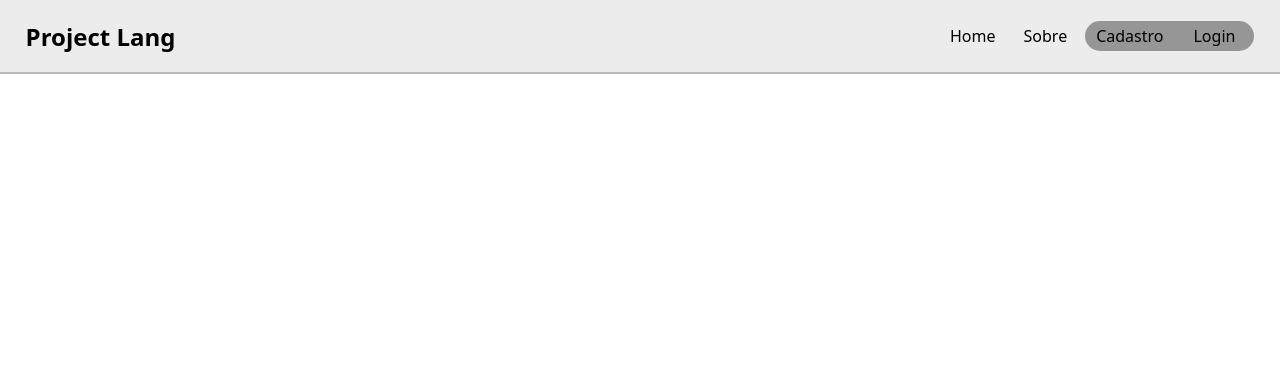
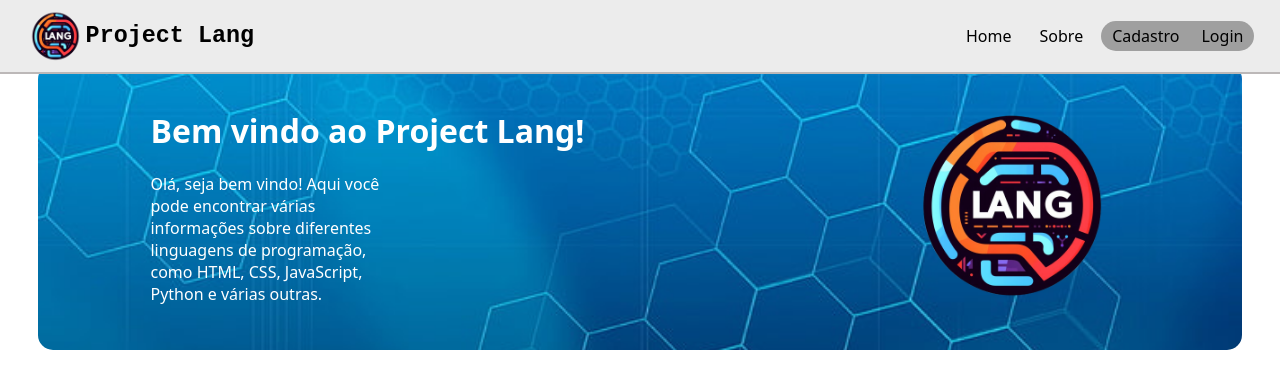
Before and after one commit to BrunoSilva0/Projeto-Solo, a website: page Website/index.html in a window 1280 px wide. Drawn offline with Linux system fonts and the light colour scheme.

Commit message:
Término da top-bar e começo do conteúdo do site

```diff
--- a/Website/index.html
+++ b/Website/index.html
@@ -4,13 +4,17 @@
     <meta charset="UTF-8">
     <meta name="viewport" content="width=device-width, initial-scale=1.0">
     <link rel="stylesheet" href="style.css"">
-    <link rel="website icon" type="png" href="">
+    <link rel="website icon" type="png" href="assets/img/logo.png">
     <title>ProjectLang | Home</title>
 </head>
+
+<!-- Começo do header -->
+<!-- Estilo dele localizado no 'style.css' -->
 
 <div class="header">
     <div class="containerHeader">
         <div class="Branding">
+            <img src="assets/img/logo.png" alt="">
             <h2>
                 Project Lang
             </h2>
@@ -26,7 +30,7 @@
 
         </div>
         <div class="containerLogCad">
-            <a href="homeCadastro">
+            <a href="homeCadastro" id="homeCad">
                 <li>Cadastro</li>
             </a>
             <a href="" id="homeLogin">
@@ -37,8 +41,27 @@
     </div>
 </div>
 
+<!-- Fim do header -->
+
 <body>
+    <div class="tudo">
 
+        <div class="boasVindas">
+            <div class="containerTexto">
+                <h1>
+                    Bem vindo ao Project Lang!
+                </h1>
 
+                <p>
+                    Olá, seja bem vindo! Aqui você pode encontrar várias informações sobre diferentes linguagens de programação, como HTML, CSS, JavaScript, Python e várias outras.
+                </p>
+            </div>
+
+            <div class="containerIMG">
+                <img src="assets/img/logo.png" alt="">
+            </div>
+        </div>
+
+    </div>
 </body>
 </html>
--- a/Website/style.css
+++ b/Website/style.css
@@ -1,3 +1,14 @@
+@keyframes mainBoot {
+    from {opacity: 0.5; transform: translateX(-60%);}
+    to {opacity: 1; transform: translateX(0);}
+}
+
+
+
+* {
+    font-family: system-ui, -apple-system, BlinkMacSystemFont, 'Segoe UI', Roboto, Oxygen, Ubuntu, Cantarell, 'Open Sans', 'Helvetica Neue', sans-serif;
+}
+
 body {
     margin: 0;
 }
@@ -7,6 +18,10 @@ h2 {
 }
 
 /* Style do header */
+@keyframes headerBoot {
+    from {opacity: 0; transform: translateY(-100%);}
+    to {opacity: 1; transform: translateY(0%);}
+}
 
 .header {
     font-family: system-ui, -apple-system, BlinkMacSystemFont, 'Segoe UI', Roboto, Oxygen, Ubuntu, Cantarell, 'Open Sans', 'Helvetica Neue', sans-serif;
@@ -18,7 +33,10 @@ h2 {
     height: 9%;
     background-color: #ececec;
     border-bottom: solid #bcb8b8 2px;
+    animation: headerBoot 0.9s;
+    z-index: 1;
 }
+
 
 .containerHeader {
     width: 100%;
@@ -41,9 +59,18 @@ h2 {
     justify-content: end;
 }
 
-.containerHeader .branding  h2{
+.containerHeader .Branding {
     display: flex;
-    list-style: none;
+    align-items: center;
+}
+
+.containerHeader .Branding  h2{
+    font-family: monospace;
+    font-size: 180%;
+}
+
+.containerHeader .Branding img {
+    height: 60px;
 }
 
 .containerHeader li {
@@ -73,7 +100,7 @@ h2 {
 .containerLogCad {
     border-radius: 150px;
     display: flex;
-    background-color: #969696;
+    background-color: #9f9f9f;
 }
 
 
@@ -81,6 +108,68 @@ h2 {
     padding: 1px;
 }
 
-.containerLogCad a :hover {
+.containerLogCad li {
+    border-radius: 0;
+    margin: 0;
+}
+
+#homeCad li{
+    border-top-left-radius: 150px;
+    border-bottom-left-radius: 150px;
+}
+
+#homeLogin li{
+    border-top-right-radius: 150px;
+    border-bottom-right-radius: 150px;
+}
+
+#homeCad :hover {
+    border-top-right-radius: 0;
+    border-bottom-right-radius: 0;
+    background-color: #8e8e8e;
+}
+
+#homeLogin :hover {
+    border-top-left-radius: 0;
+    border-bottom-left-radius: 0;
     background-color: #818181;
 }
+
+/* Fim do Header */
+
+.tudo {
+    animation: mainBoot 1.5s;
+}
+
+.boasVindas {
+    display: flex;
+    flex-direction: row;
+    justify-content: space-around;
+    align-items: center;
+    margin-top: 5%;
+    background-color: #00aaff;
+    padding: 2% 2%;
+    border-radius: 15px;
+    width: 90%;
+    margin-left: 3%;
+    background-image: url(assets/img/boasVindasBG.jpg);
+    background-size: cover;
+}
+
+.containerTexto {
+    color: white;
+    width: 50%;
+}
+
+.boasVindas img {
+    width: 230px;
+}
+
+.boasVindas p {
+    width: 40%;
+    margin-bottom: 0;
+}
+
+.boasVindas h1 {
+    margin-top: 0;
+}
```
Also changed, not shown: Website/assets/img/boasVindasBG.jpg (added), Website/assets/img/logo.png (added).
